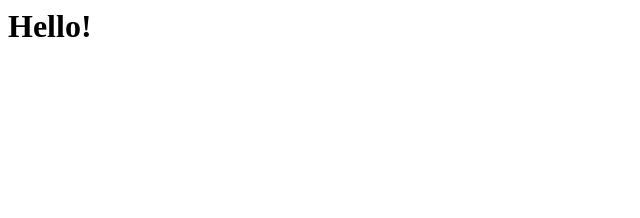
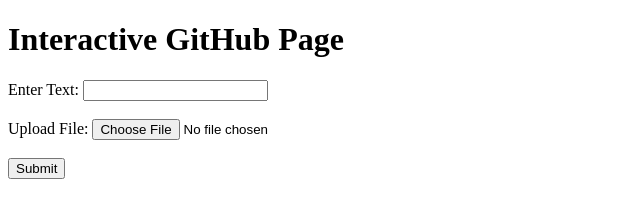
Before and after one commit to a01284661/EncriptadorWebApp, a plain HTML site: page index.html in a window 1280 px wide. Shown: the whole page, without its empty margins (0-640 px from the left). Drawn offline with Linux system fonts and the light colour scheme.

Commit message:
Update index.html

```diff
--- a/index.html
+++ b/index.html
@@ -1 +1,23 @@
-<h1>Hello!</h1>
+<!DOCTYPE html>
+<html lang="en">
+<head>
+    <meta charset="UTF-8">
+    <meta name="viewport" content="width=device-width, initial-scale=1.0">
+    <title>Interactive GitHub Page</title>
+    <link rel="stylesheet" href="styles.css">
+</head>
+<body>
+    <h1>Interactive GitHub Page</h1>
+    <form id="myForm">
+        <label for="textInput">Enter Text:</label>
+        <input type="text" id="textInput" name="textInput" required>
+        <br><br>
+        <label for="fileInput">Upload File:</label>
+        <input type="file" id="fileInput" name="fileInput" required>
+        <br><br>
+        <button type="button" onclick="handleButtonClick()">Submit</button>
+    </form>
+    <p id="result"></p>
+    <script src="scripts.js"></script>
+</body>
+</html>
```
